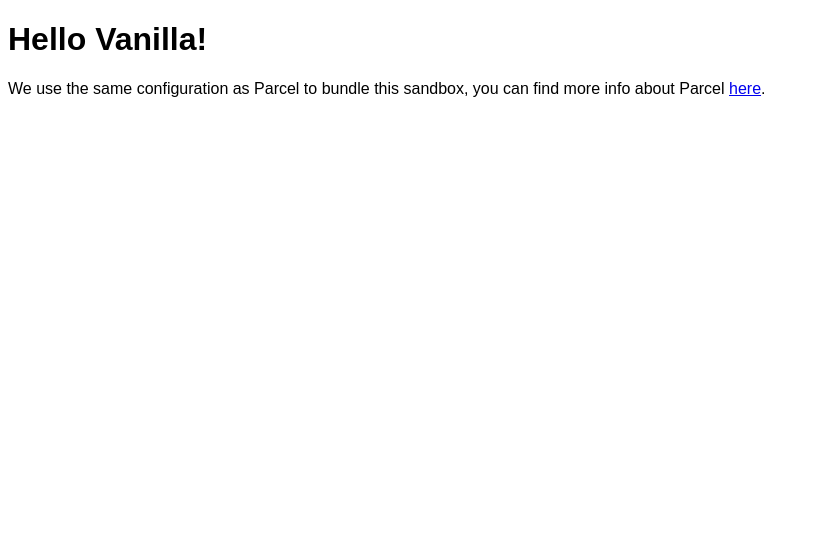
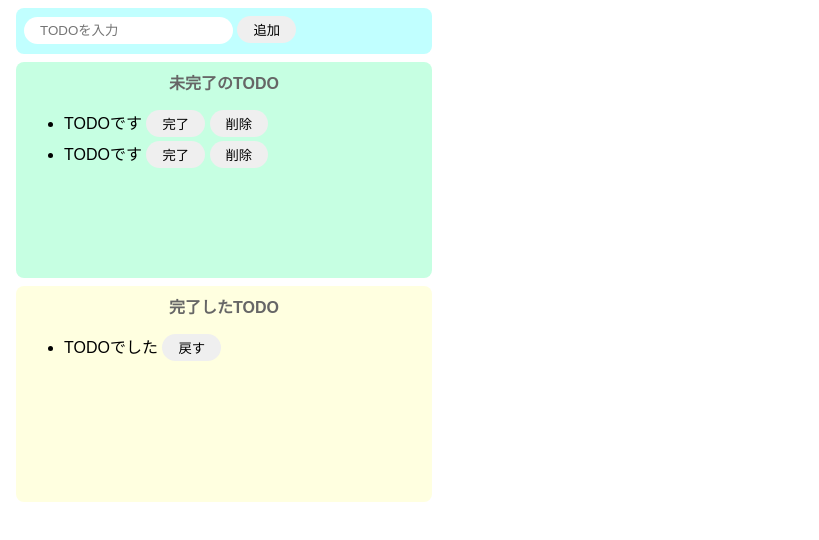
Before and after one commit to shibazo3/vanilla-todo-js, a website built with Parcel: page index.html in a window 1280 px wide. Shown: the whole page, without its empty margins (0-819 px from the left). Built offline with nearby package versions, Linux system fonts and the light colour scheme.

Commit message:
update todo list

```diff
--- a/index.html
+++ b/index.html
@@ -1,16 +1,39 @@
 <!DOCTYPE html>
 <html>
+  <head>
+    <title>Todo app</title>
+    <meta charset="UTF-8" />
+  </head>
 
-<head>
-	<title>Parcel Sandbox</title>
-	<meta charset="UTF-8" />
-</head>
-
-<body>
-	<div id="app"></div>
-
-	<script src="src/index.js">
-	</script>
-</body>
-
+  <body>
+    <div class="input-area">
+      <input placeholder="TODOを入力" />
+      <button>追加</button>
+    </div>
+    <div class="imcomplete-area">
+      <p class="title">未完了のTODO</p>
+      <ul class="todo-list">
+        <li>
+          TODOです
+          <button>完了</button>
+          <button>削除</button>
+        </li>
+        <li>
+          TODOです
+          <button>完了</button>
+          <button>削除</button>
+        </li>
+      </ul>
+    </div>
+    <div class="complete-area">
+      <p class="title">完了したTODO</p>
+      <ul class="todo-list">
+        <li>
+          TODOでした
+          <button>戻す</button>
+        </li>
+      </ul>
+    </div>
+    <script src="src/index.js"></script>
+  </body>
 </html>
--- a/src/index.js
+++ b/src/index.js
@@ -1,10 +1 @@
 import "./styles.css";
-
-document.getElementById("app").innerHTML = `
-<h1>Hello Vanilla!</h1>
-<div>
-  We use the same configuration as Parcel to bundle this sandbox, you can find more
-  info about Parcel
-  <a href="https://parceljs.org" target="_blank" rel="noopener noreferrer">here</a>.
-</div>
-`;
--- a/src/styles.css
+++ b/src/styles.css
@@ -1,3 +1,62 @@
 body {
   font-family: sans-serif;
 }
+
+input {
+  border-radius: 16px;
+  border: none;
+  padding: 6px 16px;
+  outline: none;
+}
+
+button {
+  border-radius: 16px;
+  border: none;
+  padding: 4px 16px;
+}
+
+button:hover {
+  background-color: #ff7fff;
+  color: #fff;
+  cursor: pointer;
+}
+
+.input-area {
+  background-color: #c1ffff;
+  width: 400px;
+  height: 30px;
+  padding: 8px;
+  margin: 8px;
+  border-radius: 8px;
+}
+
+.imcomplete-area {
+  background-color: #c6ffe2;
+  width: 400px;
+  min-height: 200px;
+  padding: 8px;
+  margin: 8px;
+  border-radius: 8px;
+}
+
+.complete-area {
+  margin: 8px;
+  background-color: #ffffe0;
+  width: 400px;
+  min-height: 200px;
+  padding: 8px;
+  margin: 8px;
+  border-radius: 8px;
+}
+
+.title {
+  margin-top: 0;
+  text-align: center;
+  font-weight: bold;
+  color: #666;
+}
+
+.todo-list li {
+  margin-right: 8px;
+  padding-bottom: 4px;
+}
```
